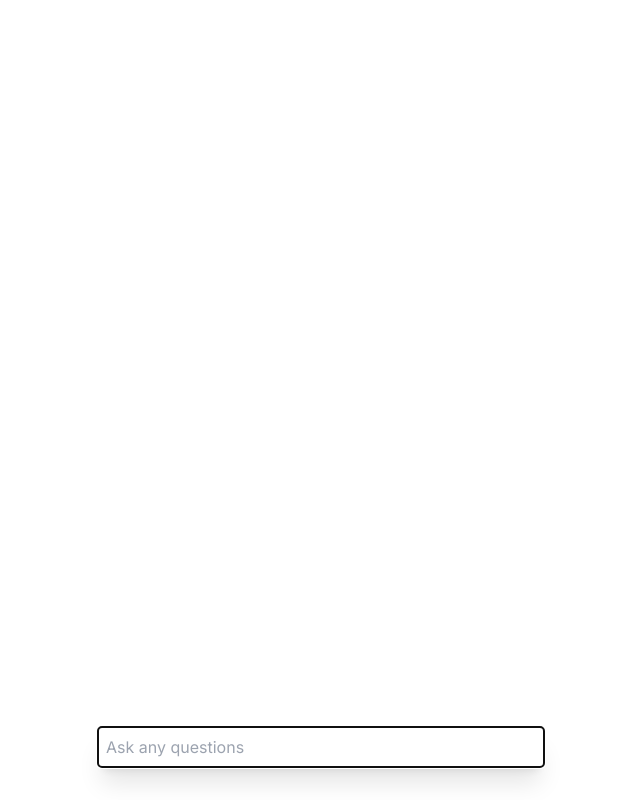
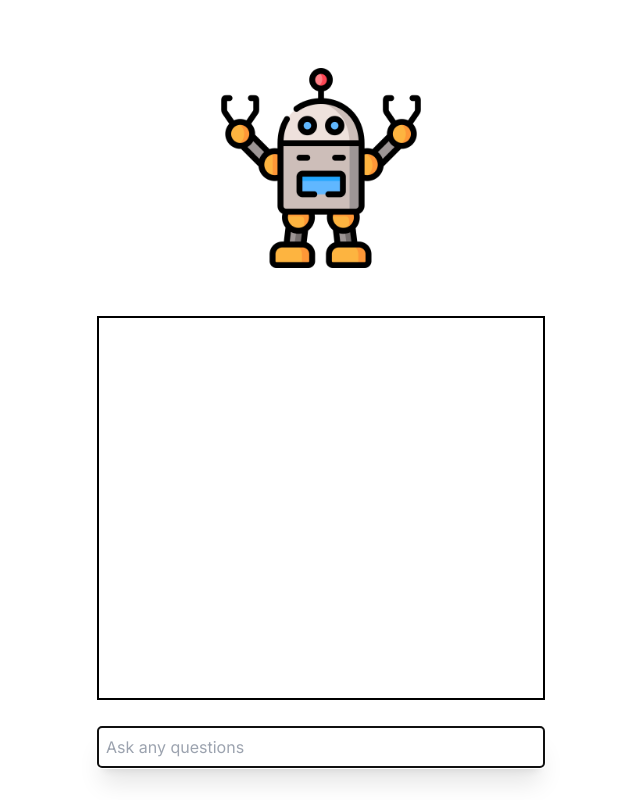
Before and after one commit to BradJKim/Chatbot-Website, a Next.js app in the folder chatbot-website/: page /chatbots/bot1 in a window 1280 px wide. Shown: the whole page, without its empty margins (319-959 px from the left). Built offline with nearby package versions, Linux system fonts and the light colour scheme.

Commit message:
added chatbox with scroll

```diff
--- a/chatbot-website/app/chatbots/bot1/page.tsx
+++ b/chatbot-website/app/chatbots/bot1/page.tsx
@@ -2,6 +2,10 @@
 
 import { Message, experimental_useAssistant as useAssistant } from "ai/react";
 import { useEffect, useRef } from "react";
+import Image from 'next/image'
+import Bot1Image from '../../../public/images/robot1.png'
+import ScrollContainer from "@/app/components/scrollContainer";
+
 
 const roleToColorMap: Record<Message["role"], string> = {
   system: "red",
@@ -28,7 +32,20 @@ export default function Chatbot1() {
   }, [status]);
 
   return (
-    <div className="flex flex-col w-full max-w-md py-24 mx-auto stretch">
+    <div className="flex flex-col w-full max-w-md py-5 mx-auto stretch">
+      <div className="py-12 flex justify-center">
+        <Image
+          src={Bot1Image}
+          alt="Bot Image"
+          width={200}
+          height={200}
+          blurDataURL="data:..."
+          //placeholder="blur"
+        />
+      </div>
+
+      <div className="h-96 box-border p-4 border-2 border-black border-spacing-px	">
+
           {error != null && (
             <div className="relative bg-red-500 text-white px-6 py-4 rounded-md">
               <span className="block sm:inline">
@@ -36,7 +53,7 @@ export default function Chatbot1() {
               </span>
             </div>
           )}
-
+        <ScrollContainer>
           {messages.map((m: Message) => (
             <div
               key={m.id}
@@ -61,6 +78,8 @@ export default function Chatbot1() {
           {status === "in_progress" && (
             <div className="h-8 w-full max-w-md p-2 mb-8 bg-gray-300 dark:bg-gray-600 rounded-lg animate-pulse" />
           )}
+        </ScrollContainer>
+      </div>
 
       <form onSubmit={submitMessage}>
         <input
--- /dev/null
+++ b/chatbot-website/app/components/scrollContainer.tsx
@@ -0,0 +1,59 @@
+import React, { useEffect, useRef } from 'react';
+
+interface ScrollContainerProps {
+  children: React.ReactNode;
+}
+
+const ScrollContainer: React.FC<ScrollContainerProps> = ({ children }) => {
+  const outerDiv = useRef<HTMLDivElement>(null);
+  const innerDiv = useRef<HTMLDivElement>(null);
+
+  // Start the container at the bottom
+  useEffect(() => {
+    if (outerDiv.current && innerDiv.current) {
+      const outerHeight = outerDiv.current.clientHeight;
+      const innerHeight = innerDiv.current.clientHeight;
+
+      outerDiv.current.scrollTo({
+        top: innerHeight - outerHeight,
+        left: 0
+      });
+    }
+  }, []);
+
+  // Scroll smoothly on change of children
+  useEffect(() => {
+    if (outerDiv.current && innerDiv.current) {
+      const outerHeight = outerDiv.current.clientHeight;
+      const innerHeight = innerDiv.current.clientHeight;
+
+      outerDiv.current.scrollTo({
+        top: innerHeight - outerHeight,
+        left: 0,
+        behavior: "smooth"
+      });
+    }
+  }, [children]);
+
+  return (
+    <div
+      ref={outerDiv}
+      style={{
+        position: "relative",
+        height: "100%",
+        overflow: "scroll"
+      }}
+    >
+      <div
+        ref={innerDiv}
+        style={{
+          position: "relative"
+        }}
+      >
+        {children}
+      </div>
+    </div>
+  );
+};
+
+export default ScrollContainer;
--- a/chatbot-website/app/page.tsx
+++ b/chatbot-website/app/page.tsx
@@ -26,7 +26,8 @@ const Chatbot: React.FC<ChatbotProps> = ({onClick, text, image}) => {
                     padding: '10px 20px', // Adjust padding for size
                     border: '2px solid #ccc', // Border style
                     borderRadius: '5px', // Border radius for rounded corners
-                }}>{text}
+                }}>
+                {text}
                 <Image
                     src={image}
                     alt="Bot Image"
@@ -57,6 +58,18 @@ export default function Home() {
                 <Chatbot onClick={() => router.push('/chatbots/bot4')} text="Chatbot4" image={Bot4Image}/>
                 <Chatbot onClick={() => router.push('/chatbots/bot5')} text="Chatbot5" image={Bot5Image}/>
             </div>
+
+            <div>
+                <button
+                    onClick={() => router.push('/about')}
+                    style={{
+                        padding: '10px 20px', // Adjust padding for size
+                        border: '2px solid #ccc', // Border style
+                        borderRadius: '5px', // Border radius for rounded corners
+                    }}>
+                    About
+                </button>
+            </div>
         </main>
       );
 }
```
Lines whose indentation alone changed are shown as unchanged.
